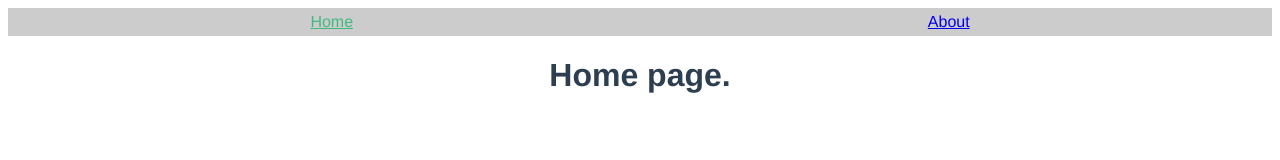
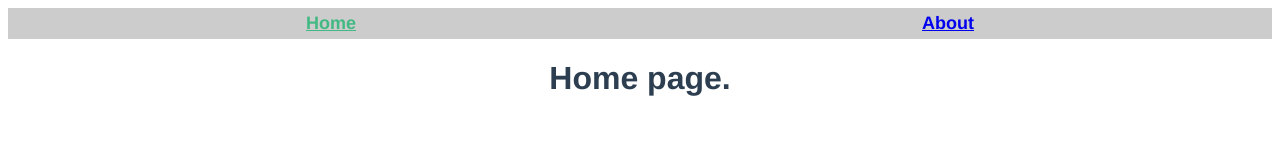
Before and after one commit to Hristo-Nikodimov-Nenkov/mevn-heroku-template, a Vue app in the folder client/: page / in a window 1280 px wide. Shown: the top 160 px of the page. Built offline with nearby package versions, Linux system fonts and the light colour scheme.

Commit message:
- Changed - Navigation link font to bold and large.

```diff
--- a/client/src/components/common/NavMenu.vue
+++ b/client/src/components/common/NavMenu.vue
@@ -32,6 +32,11 @@ nav {
   padding: 5px 15px;
 }
 
+nav a {
+  font-weight: bold;
+  font-size: large;
+}
+
 nav a.router-link-exact-active {
   color: #42b983;
 }
```
